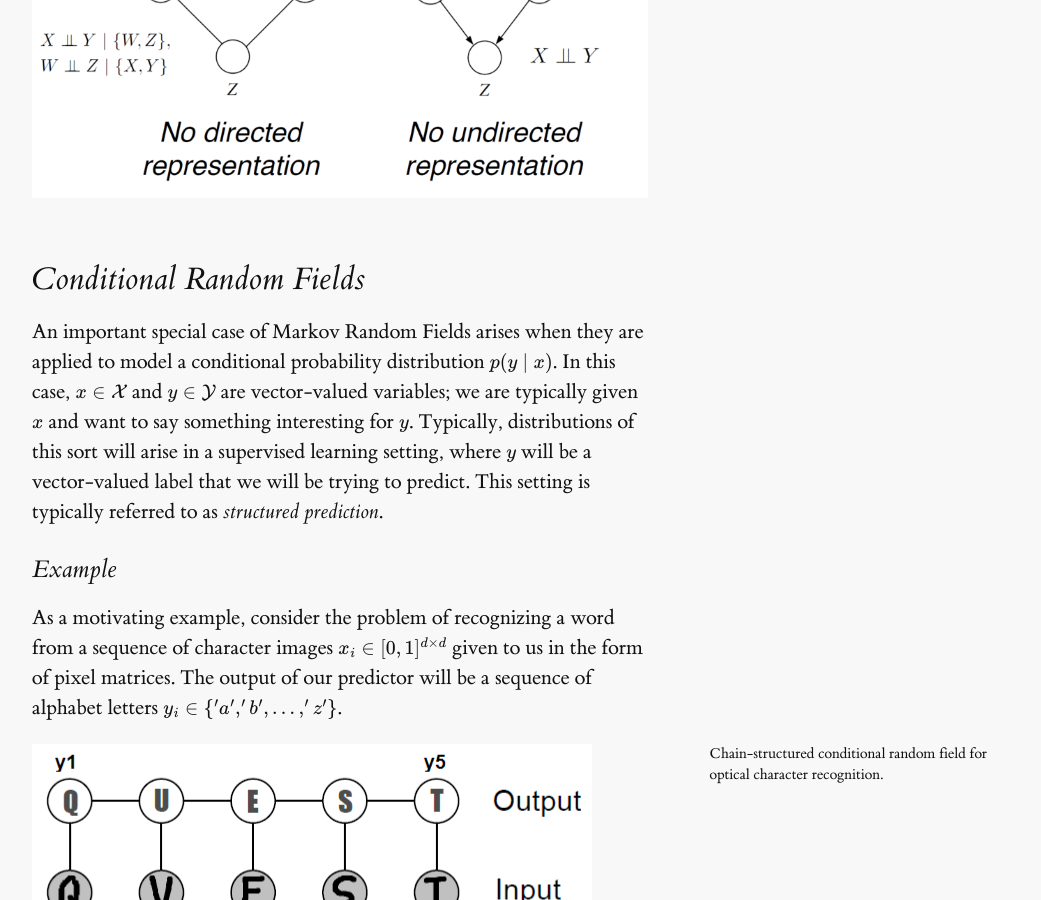
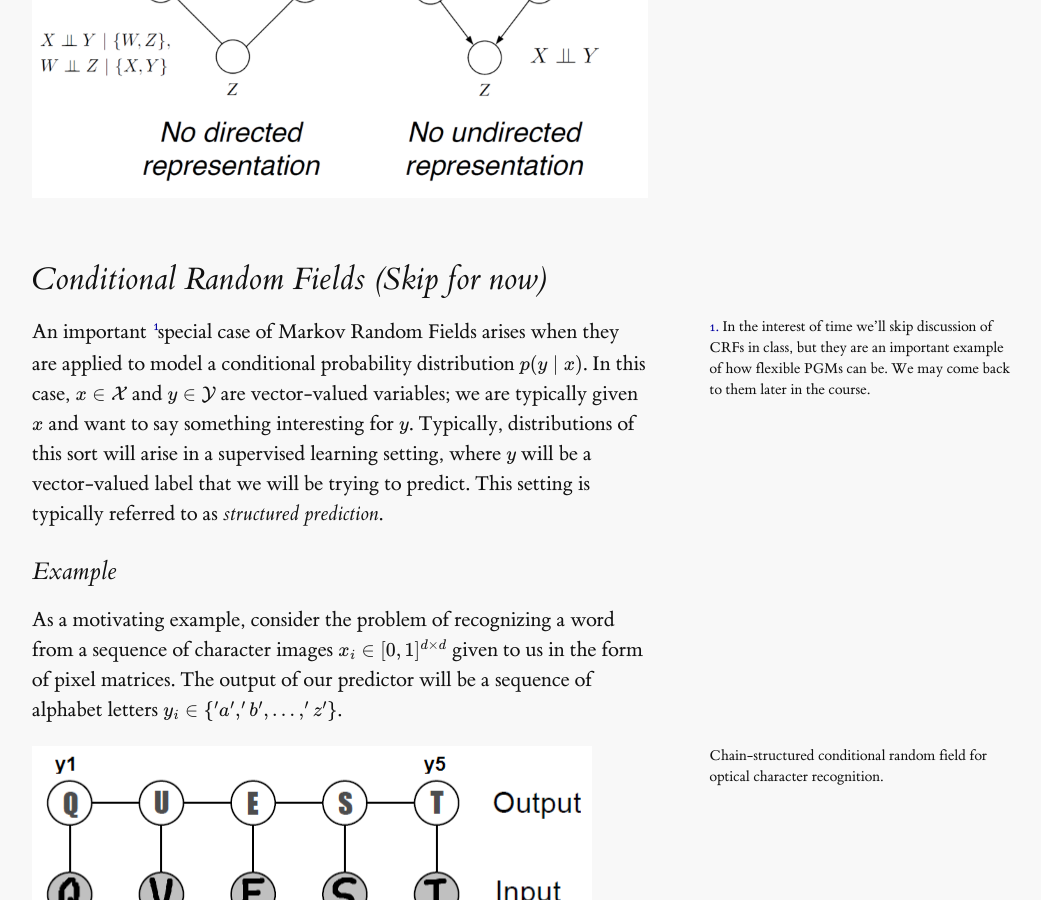
Before and after one commit to compthinking/RLCourseNotes, a Jekyll site: the page built from representation/undirected/index.md, in a window 1280 px wide and 900 px high, scrolled down 5570 px. Shown: the whole window, without its empty margins (128-1169 px from the left). Built offline with Jekyll 4.4.1, drawn with Linux system fonts in a browser that asks for light colours; formulas are drawn with MathJax 3.

Commit message:
Updated MRF notes

```diff
--- a/representation/undirected/index.md
+++ b/representation/undirected/index.md
@@ -92,9 +92,9 @@ In the directed case, we found that $$I(G) \subseteq I(p)$$, but there were dist
 {% include maincolumn_img.html src='assets/img/mrf-bn-comparison.png' caption='Examples of probability distributions that have a perfect directed graphical representation but no undirected representation, and vice-versa.' %}
 
 
-## Conditional Random Fields
+## Conditional Random Fields (Skip for now)
 
-An important special case of Markov Random Fields arises when they are applied to model a conditional probability distribution $$p(y\mid x)$$. In this case, $$x \in \mathcal{X}$$ and $$y \in \mathcal{Y}$$ are vector-valued variables; we are typically given $$x$$ and want to say something interesting for $$y$$. Typically, distributions of this sort will arise in a supervised learning setting, where $$y$$ will be a vector-valued label that we will be trying to predict. This setting is typically referred to as *structured prediction*.
+An important {% include sidenote.html id="scrf" note="In the interest of time we'll skip discussion of CRFs in class, but they are an important example of how flexible PGMs can be. We may come back to them later in the course." %}special case of Markov Random Fields arises when they are applied to model a conditional probability distribution $$p(y\mid x)$$. In this case, $$x \in \mathcal{X}$$ and $$y \in \mathcal{Y}$$ are vector-valued variables; we are typically given $$x$$ and want to say something interesting for $$y$$. Typically, distributions of this sort will arise in a supervised learning setting, where $$y$$ will be a vector-valued label that we will be trying to predict. This setting is typically referred to as *structured prediction*.
 
 ### Example
 
@@ -117,7 +117,6 @@ $$ Z(x) = \sum_{y \in \mathcal{Y}} \prod_{c \in C} \phi_c(x_c,y_c). $$
 Note that in this case, the partition constant now depends on $$x$$ (therefore, we say that it is a function), which is not surprising: $$p(y\mid x)$$ is a probability over $$y$$ that is parametrized by $$x$$, i.e. it encodes a different probability function for each $$x$$. In that sense, a conditional random field results in an instantiation of a new Markov Random Field for each input $$x$$.
 
 ### Example (continued)
-
 
 More formally, suppose $$p(y\mid x)$$ is a chain CRF with two types of factors: image factors $$\phi(x_i, y_i)$$ for $$i = 1, ..., n$$ — which assign higher values to $$y_i$$ that are consistent with an input $$x_i$$ — as well as pairwise factors $$\phi(y_i, y_{i+1})$$ for $$i = 1, ..., n-1$$. We may also think of the $$\phi(x_i,y_i)$$ as probabilities $$p(y_i\mid x_i)$$ given by, say, standard (unstructured) softmax regression; the $$\phi(y_i, y_{i+1})$$ can be seen as empirical frequencies of letter co-occurrences obtained from a large corpus of English text (e.g. Wikipedia).
 
```
Also changed, not shown: 2 other files.
